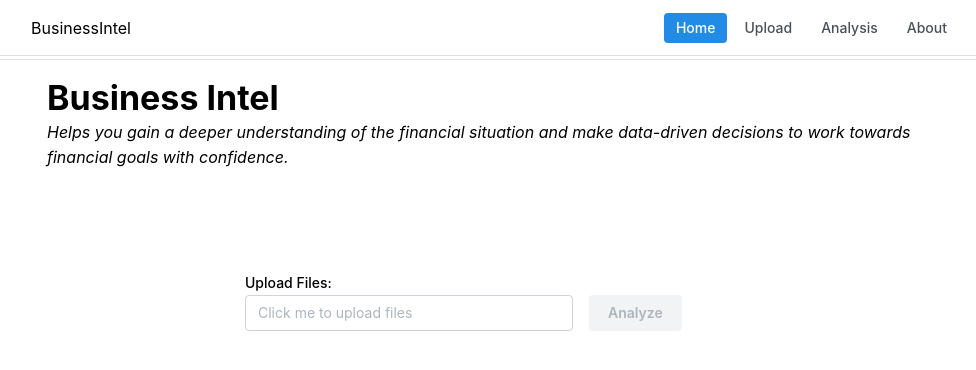
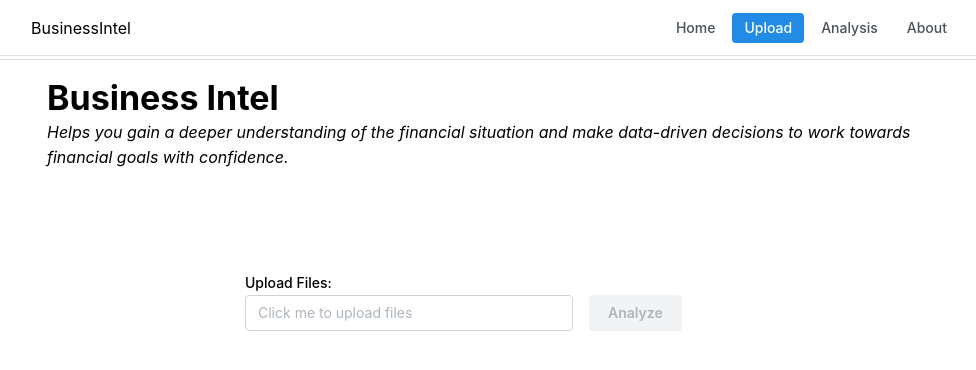
Before and after one commit to 2brownc/business-intel, a React (Vite) app: page /upload in a window 1280 px wide. Shown: the top 370 px of the page, without its empty margins (145-1121 px from the left). Built offline with nearby package versions, Linux system fonts and the light colour scheme; what rxdb would draw is missing.

Commit message:
header: active current page

```diff
--- a/src/components/Header/Header.jsx
+++ b/src/components/Header/Header.jsx
@@ -1,8 +1,8 @@
-import { useState } from 'react';
-import { Container, Group, Burger } from '@mantine/core';
-import { useDisclosure } from '@mantine/hooks';
-import classes from './Header.module.css';
-import { useNavigate } from "react-router-dom";
+import { useState } from 'react'
+import { Container, Group, Burger } from '@mantine/core'
+import { useDisclosure } from '@mantine/hooks'
+import classes from './Header.module.css'
+import { useNavigate, useMatch } from "react-router-dom"
 
 const links = [
   { link: '/', label: 'Home' },
@@ -12,17 +12,17 @@ const links = [
 ];
 
 export function Header() {
-  const [opened, { toggle }] = useDisclosure(false);
-  const [active, setActive] = useState(links[0].link);
+  const [opened, { toggle }] = useDisclosure(false)
+  const [active, setActive] = useState(links[0].link)
 
-  const navigate = useNavigate();
+  const navigate = useNavigate()
 
   const items = links.map((link) => (
     <a
       key={link.label}
       href={link.link}
       className={classes.link}
-      data-active={active === link.link || undefined}
+      data-active={useMatch(link.link)}
       onClick={(event) => {
         event.preventDefault()
         setActive(link.link)
```
